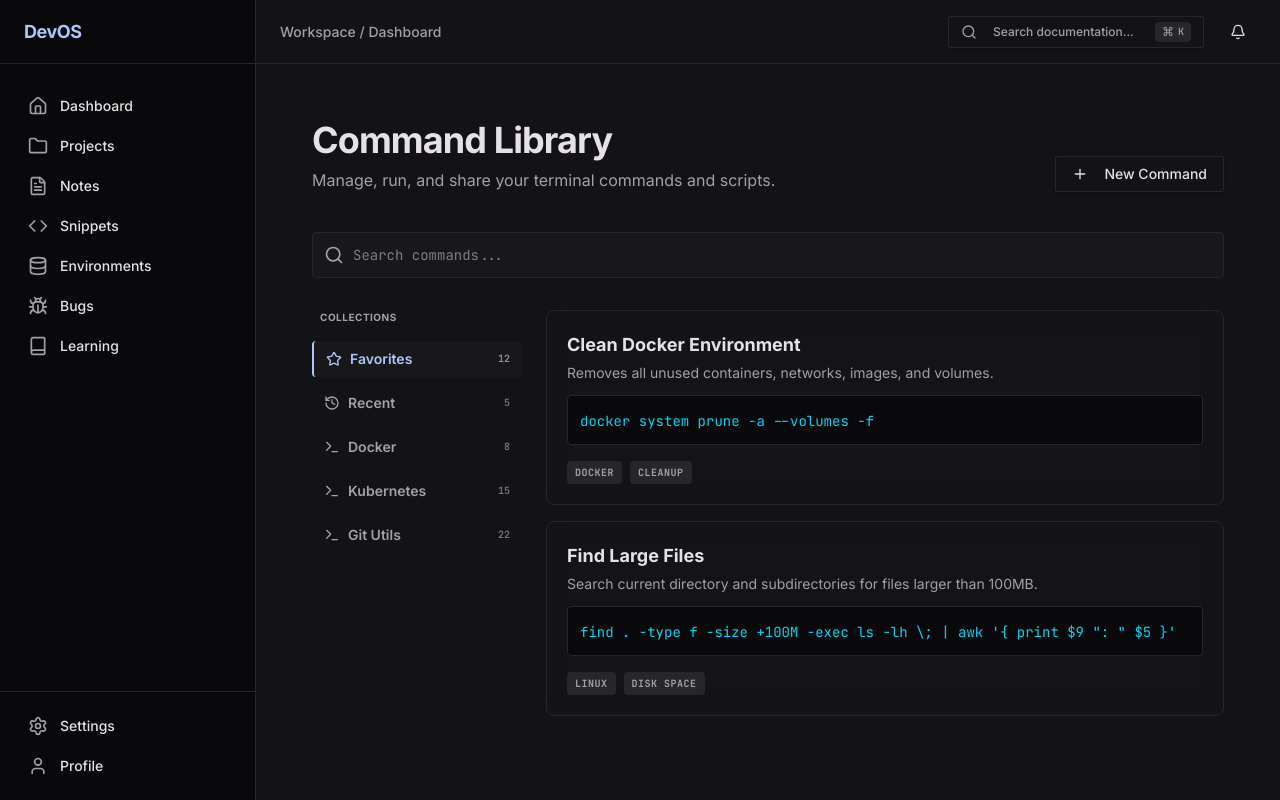
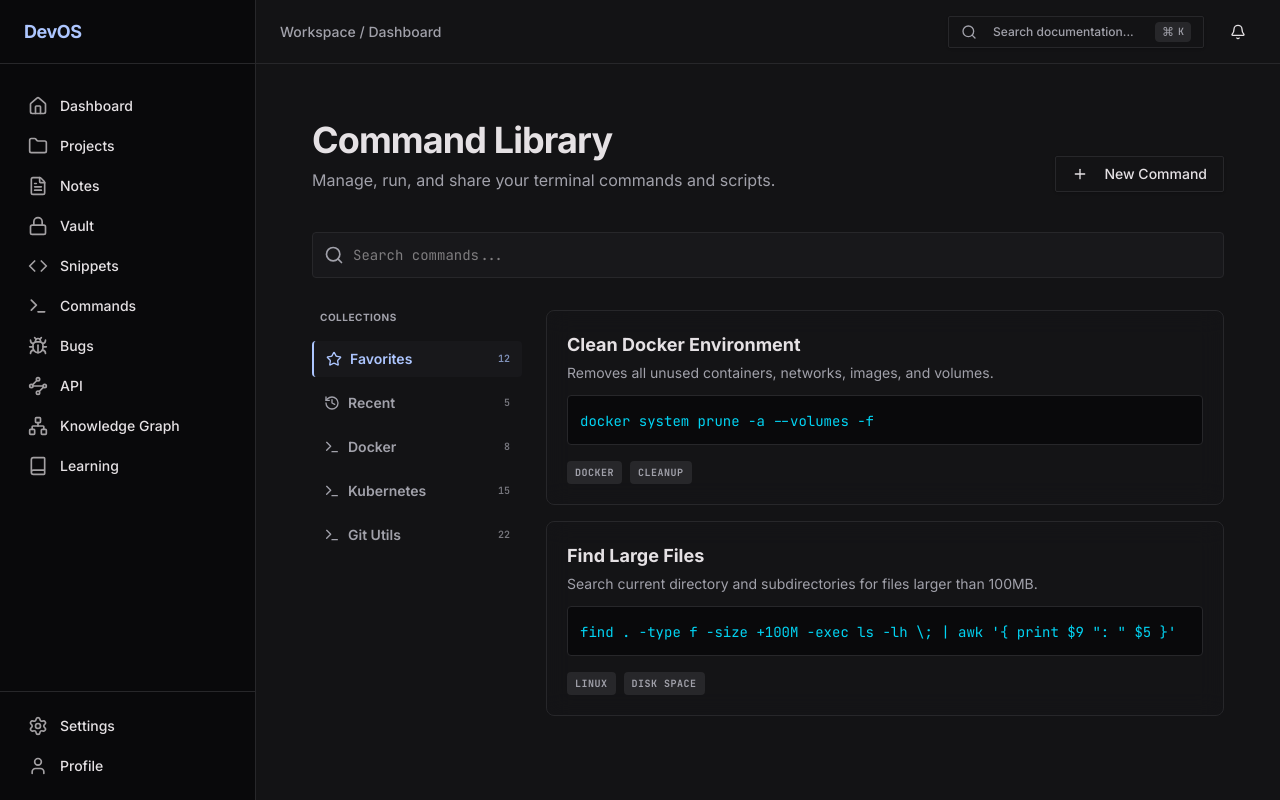
Before and after one commit to samarpansarkar/dev-os, a Next.js app: page /commands in a window 1280 px wide. Built offline with nearby package versions, Linux system fonts and the light colour scheme.

Commit message:
feat: add scaffolding for DevOS application pages and update sidebar layout

```diff
--- a/src/components/layout/sidebar.tsx
+++ b/src/components/layout/sidebar.tsx
@@ -1,7 +1,7 @@
 import * as React from "react";
 import Link from "next/link";
 import {
-  Home, Folder, FileText, Code, Database, Bug, Book, Settings, User
+  Home, Folder, FileText, Code, Lock, Bug, Book, Settings, User, Network, Terminal, Waypoints
 } from "lucide-react";
 import { cn } from "@/lib/utils";
 
@@ -9,9 +9,12 @@ const navItems = [
   { icon: Home, label: "Dashboard", href: "/" },
   { icon: Folder, label: "Projects", href: "/projects" },
   { icon: FileText, label: "Notes", href: "/notes" },
+  { icon: Lock, label: "Vault", href: "/vault" },
   { icon: Code, label: "Snippets", href: "/snippets" },
-  { icon: Database, label: "Environments", href: "/environments" },
+  { icon: Terminal, label: "Commands", href: "/commands" },
   { icon: Bug, label: "Bugs", href: "/bugs" },
+  { icon: Waypoints, label: "API", href: "/api-manager" },
+  { icon: Network, label: "Knowledge Graph", href: "/knowledge-graph" },
   { icon: Book, label: "Learning", href: "/learning" },
 ];
 
```
